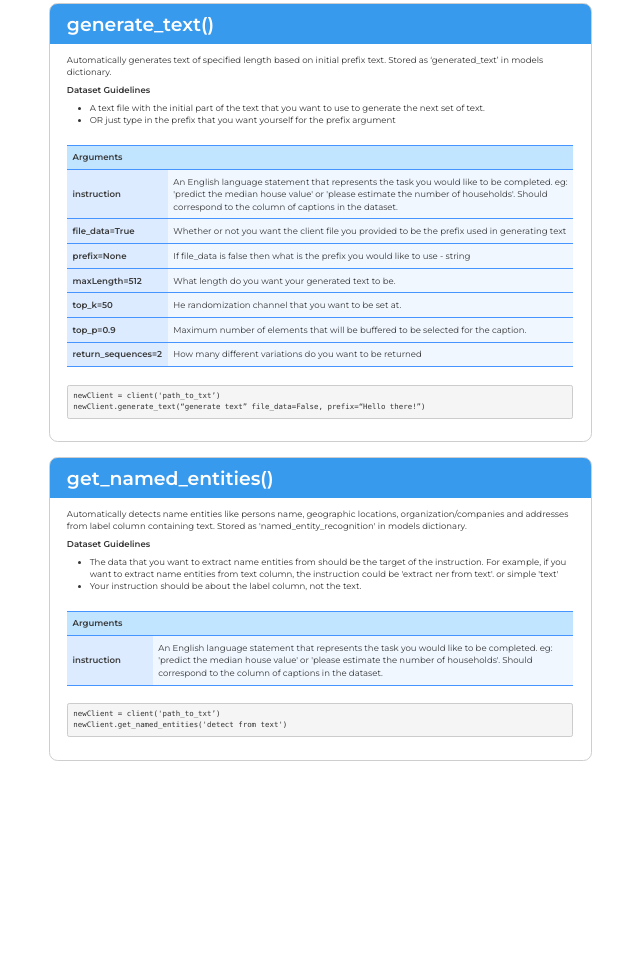
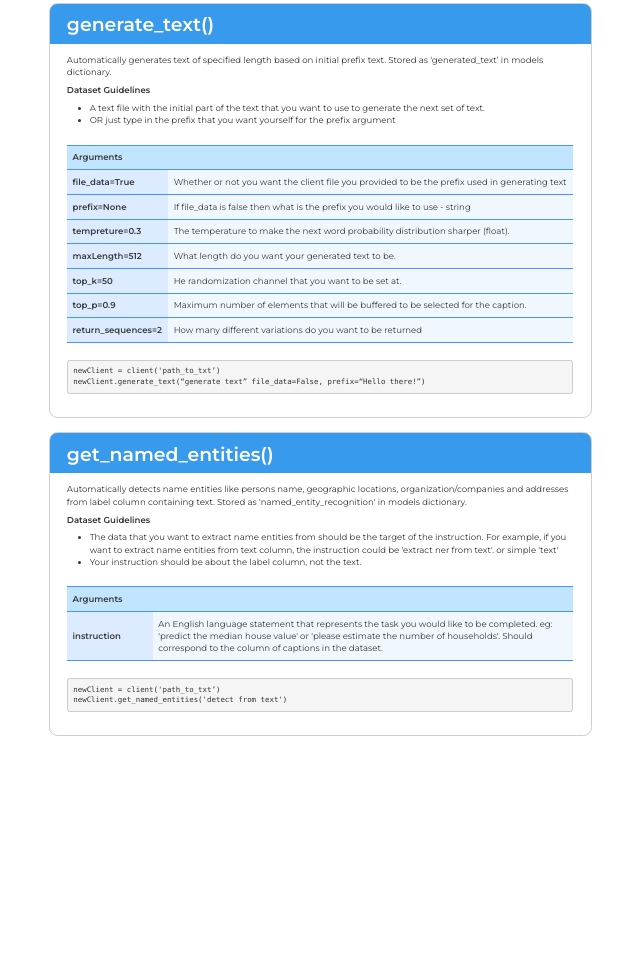
Before and after one commit to libradocs/libradocs.github.io, a plain HTML site: page html/nlp.html in a window 1280 px wide. Shown: the part 1949-2919 px from the top of the page, without its empty margins (137-777 px from the left). Drawn offline with nearby package versions, Linux system fonts and the light colour scheme.

Commit message:
Update nlp.html

```diff
--- a/html/nlp.html
+++ b/html/nlp.html
@@ -260,16 +260,16 @@ newClient.generate_caption('path to image')</pre>
                         <td colspan="2">Arguments</td>
                     </tr>
                     <tr>
-                        <td>instruction</td>
-                        <td>An English language statement that represents the task you would like to be completed. eg: 'predict the median house value' or 'please estimate the number of households'. Should correspond to the column of captions in the dataset.</td>
-                    </tr>
-                    <tr>
                         <td>file_data=True</td>
                         <td>Whether or not you want the client file you provided to be the prefix used in generating text</td>
                     </tr>
                     <tr>
                         <td>prefix=None</td>
                         <td>If file_data is false then what is the prefix you would like to use - string</td>
+                    </tr>
+                    <tr>
+                        <td>tempreture=0.3</td>
+                        <td>The temperature to make the next word probability distribution sharper (float).</td>
                     </tr>
                     <tr>
                         <td>maxLength=512</td>
```
